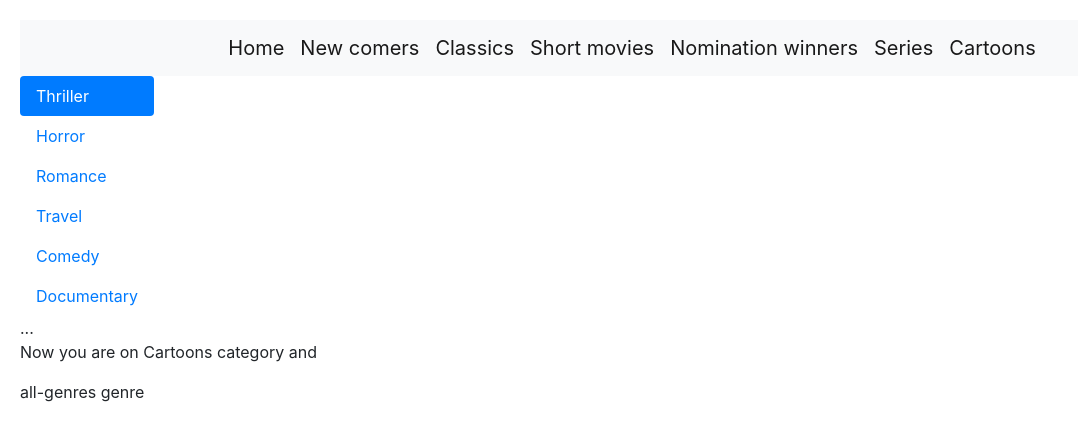
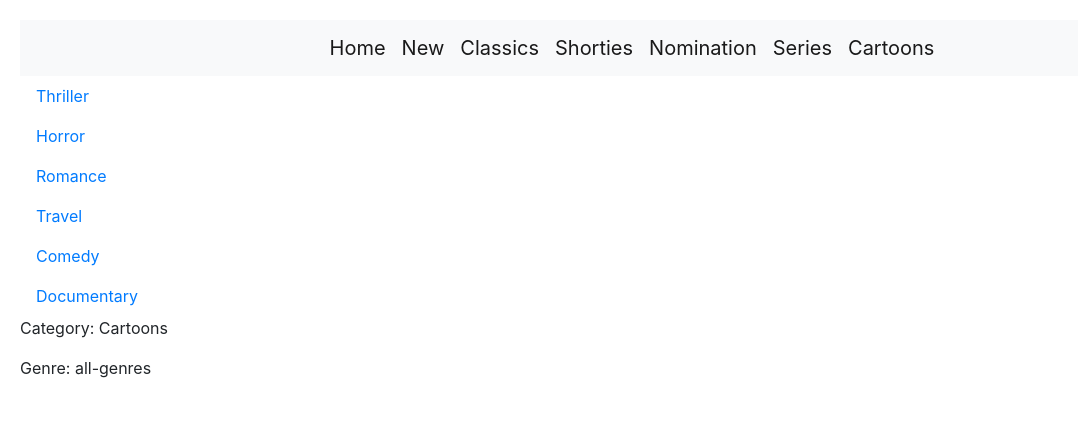
Before and after one commit to SidnevIgor/MongoDB_CURRENT, an Angular app in the folder front/: page /selection/Cartoons/all-genres in a window 1280 px wide. Shown: the top 440 px of the page, without its empty margins (0-1078 px from the left). Built offline with nearby package versions, Linux system fonts and the light colour scheme.

Commit message:
Deleting the unnessesary markup elements

```diff
--- a/front/src/app/category/category.component.html
+++ b/front/src/app/category/category.component.html
@@ -1,6 +1,6 @@
 <p>
-  Now you are on {{searchCategory}} category and
+  Category: {{searchCategory}}
 </p>
 <p>
-  {{searchGenre}} genre
+  Genre: {{searchGenre}}
 </p>
--- a/front/src/app/leftbar/leftbar.component.html
+++ b/front/src/app/leftbar/leftbar.component.html
@@ -1,16 +1,4 @@
 <div class="nav flex-column nav-pills" id="v-pills-tab" role="tablist" aria-orientation="vertical">
-  <a class="nav-link active" [routerLink]="['/selection',getCategory(),getGenre('Thriller')]" id="v-pills-home-tab" data-toggle="pill" role="tab" aria-controls="v-pills-home" aria-selected="true">Thriller</a>
-  <a class="nav-link" [routerLink]="['/selection',getCategory(),getGenre('Horror')]" id="v-pills-profile-tab" data-toggle="pill" role="tab" aria-controls="v-pills-profile" aria-selected="false">Horror</a>
-  <a class="nav-link" [routerLink]="['/selection',getCategory(),getGenre('Romance')]" id="v-pills-messages-tab" data-toggle="pill" role="tab" aria-controls="v-pills-messages" aria-selected="false">Romance</a>
-  <a class="nav-link" [routerLink]="['/selection',getCategory(),getGenre('Travel')]" id="v-pills-settings-tab" data-toggle="pill" role="tab" aria-controls="v-pills-settings" aria-selected="false">Travel</a>
-  <a class="nav-link" [routerLink]="['/selection',getCategory(),getGenre('Comedy')]" id="v-pills-settings-tab" data-toggle="pill" role="tab" aria-controls="v-pills-settings" aria-selected="false">Comedy</a>
-  <a class="nav-link" [routerLink]="['/selection',getCategory(),getGenre('Documentary')]" id="v-pills-settings-tab" data-toggle="pill" role="tab" aria-controls="v-pills-settings" aria-selected="false">Documentary</a>
+  <a *ngFor="let genre of genres" class="nav-link"  [routerLink]="['/selection',getCategory(),getGenre(genre)]"
+  data-toggle="pill" role="tab"  routerLinkActive="active current">{{genre}}</a>
 </div>
-<div class="tab-content" id="v-pills-tabContent">
-  <div class="tab-pane fade show active" id="v-pills-home" role="tabpanel" aria-labelledby="v-pills-home-tab">...</div>
-  <div class="tab-pane fade" id="v-pills-profile" role="tabpanel" aria-labelledby="v-pills-profile-tab">...</div>
-  <div class="tab-pane fade" id="v-pills-messages" role="tabpanel" aria-labelledby="v-pills-messages-tab">...</div>
-  <div class="tab-pane fade" id="v-pills-settings" role="tabpanel" aria-labelledby="v-pills-settings-tab">...</div>
-  <div class="tab-pane fade" id="v-pills-settings" role="tabpanel" aria-labelledby="v-pills-settings-tab">...</div>
-  <div class="tab-pane fade" id="v-pills-settings" role="tabpanel" aria-labelledby="v-pills-settings-tab">...</div>
-</div>
--- a/front/src/app/leftbar/leftbar.component.ts
+++ b/front/src/app/leftbar/leftbar.component.ts
@@ -6,7 +6,7 @@ import { Component, OnInit } from '@angular/core';
   styleUrls: ['./leftbar.component.css']
 })
 export class LeftbarComponent implements OnInit {
-
+  genres=['Thriller','Horror','Romance','Travel','Comedy','Documentary'];
   constructor() { }
 
   ngOnInit() {
--- a/front/src/app/navbar/navbar.component.html
+++ b/front/src/app/navbar/navbar.component.html
@@ -1,9 +1,5 @@
 <nav class="navbar navbar-expand-lg navbar-light bg-light">
   <a class="navbar-brand" routerLink="">Home</a>
-  <a class="navbar-brand" [routerLink]="['/selection',getCategory('newcomers'),getGenre()]">New comers</a>
-  <a class="navbar-brand" [routerLink]="['/selection',getCategory('classics'),getGenre()]">Classics</a>
-  <a class="navbar-brand" [routerLink]="['/selection',getCategory('short-movies'),getGenre()]">Short movies</a>
-  <a class="navbar-brand" [routerLink]="['/selection',getCategory('nomination'),getGenre()]">Nomination winners</a>
-  <a class="navbar-brand" [routerLink]="['/selection',getCategory('series'),getGenre()]">Series</a>
-  <a class="navbar-brand" [routerLink]="['/selection',getCategory('cartoons'),getGenre()]">Cartoons</a>
+  <a class="navbar-brand" *ngFor="let category of categories"
+  [routerLink]="['/selection',getCategory(category),getGenre()]">{{category}}</a>
 </nav>
--- a/front/src/app/navbar/navbar.component.ts
+++ b/front/src/app/navbar/navbar.component.ts
@@ -8,6 +8,7 @@ import { ActivatedRoute } from '@angular/router';
 })
 export class NavbarComponent implements OnInit {
   genre: string;
+  categories = ['New','Classics','Shorties','Nomination','Series','Cartoons'];
   constructor(private route:ActivatedRoute) { }
 
   ngOnInit(){
```
